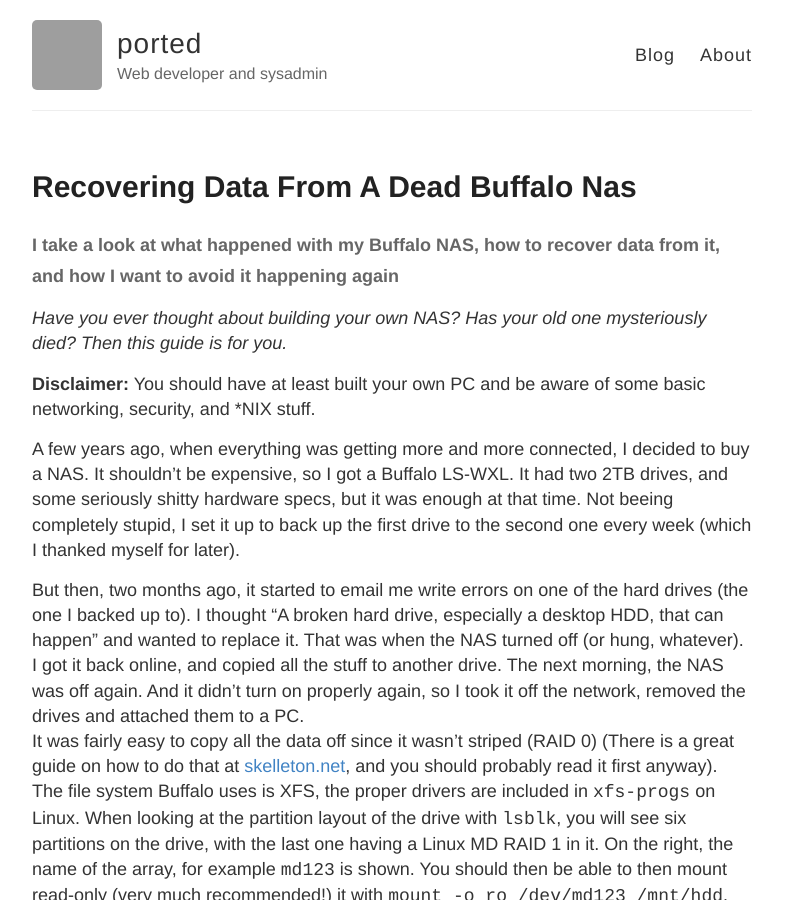
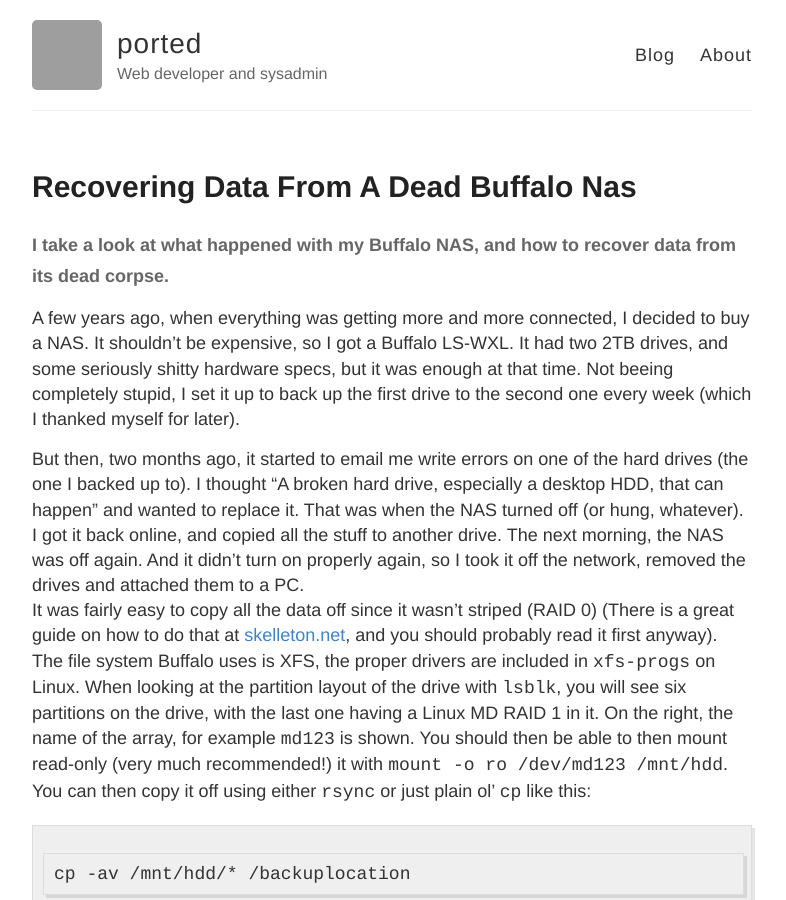
Before and after one commit to ported-pw/ported-pw.github.io, a Jekyll site: the page built from _posts/2016-05-08-Recovering-data-from-a-dead-Buffalo-NAS.md, in a window 1280 px wide and 900 px high. Shown: the whole window, without its empty margins (248-1034 px from the left). Built offline with Jekyll 4.4.1, drawn with Linux system fonts in a browser that asks for light colours; our own code applies the rules of GitHub Pages for plain Markdown files; comment, search, counter and statistics services are not loaded; some of the changed text lies outside the part shown; grey boxes are pictures that could not be loaded.

Commit message:
Update 2016-05-08-Recovering-data-from-a-dead-Buffalo-NAS.md

```diff
--- a/_posts/2016-05-08-Recovering-data-from-a-dead-Buffalo-NAS.md
+++ b/_posts/2016-05-08-Recovering-data-from-a-dead-Buffalo-NAS.md
@@ -1,10 +1,7 @@
 ---
 published: true
 ---
-#### I take a look at what happened with my Buffalo NAS, how to recover data from it, and how I want to avoid it happening again
-*Have you ever thought about building your own NAS? Has your old one mysteriously died? Then this guide is for you.*
-
-**Disclaimer:** You should have at least built your own PC and be aware of some basic networking, security, and *NIX stuff.
+#### I take a look at what happened with my Buffalo NAS, and how to recover data from its dead corpse.
 
 A few years ago, when everything was getting more and more connected, I decided to buy a NAS. It shouldn't be expensive, so I got a Buffalo LS-WXL. It had two 2TB drives, and some seriously shitty hardware specs, but it was enough at that time. Not beeing completely stupid, I set it up to back up the first drive to the second one every week (which I thanked myself for later).
 
@@ -58,6 +55,3 @@ That doesn't look good at all. If we take a look at the previously mentioned val
 There are tutorials on how to fix single uncorrectable sectors by zeroing them out with `dd`, but 96 are *way* too many. Seeing the 64800 reallocated sectors, the hard drive probably ran out of spare sectors. I decided to crap that drive.
 
 But what happened to the NAS itself? The truth is, I don't know. Maybe it didn't want to boot with all the drive errors, but considering that it doesn't run SMART tests, I would rather bet on it crapping it's pants at the same time as the hard drive.
-
-I decided that that NAS was way too unreliable anyway, so I didn't bother to find out exactly what happened.
-How I want to avoid it? By building my own NAS.
```
